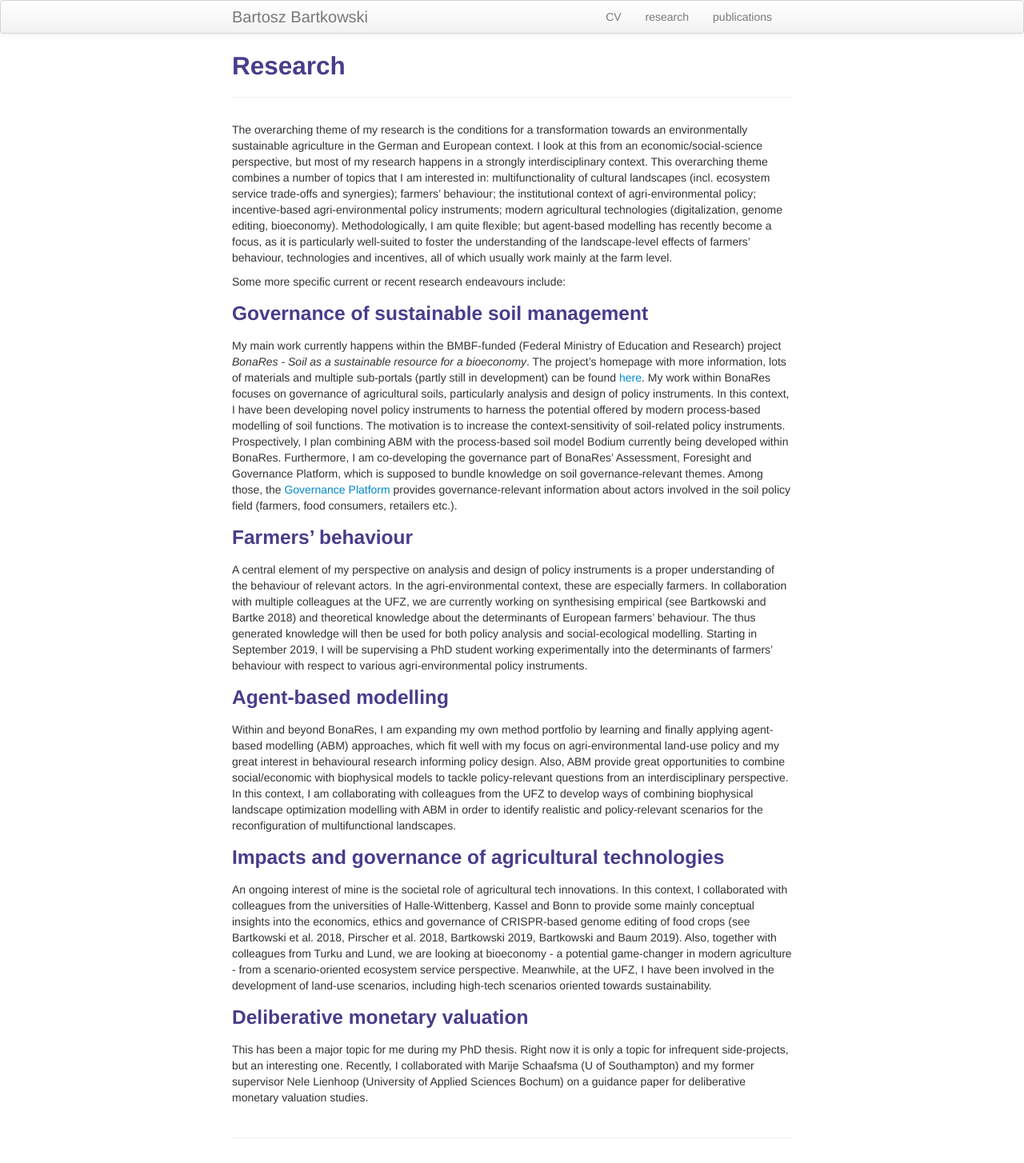
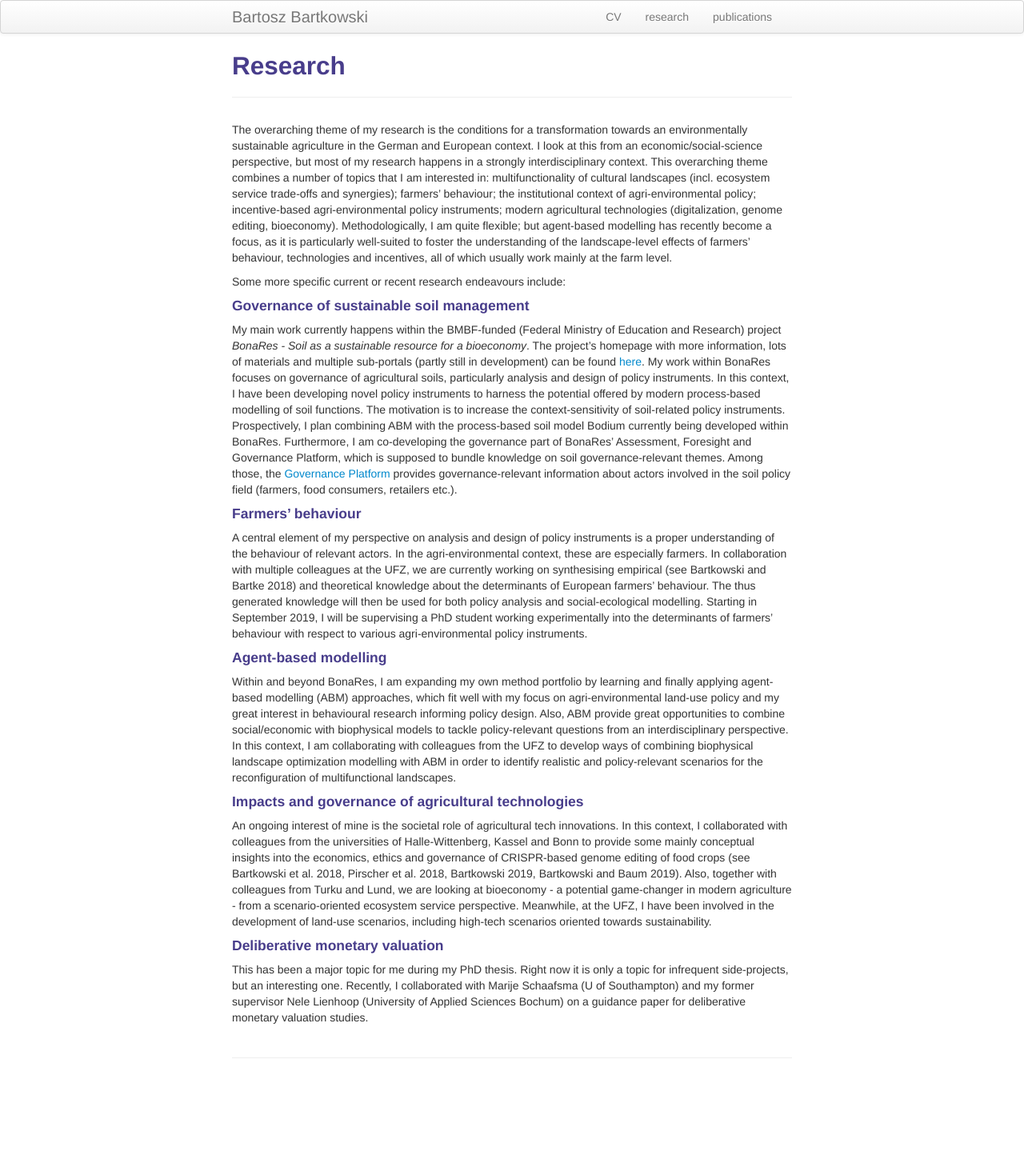
Before and after one commit to BartoszBartk/BartoszBartk.github.io, a Jekyll site: the page built from pages/research.md, in a window 1280 px wide. Shown: the whole page at 80% size. Built offline with Jekyll 4.4.1, drawn with Linux system fonts in a browser that asks for light colours; after the commit the page ends 1354 px from its top, so only the background shows below that.

```diff
--- a/pages/research.md
+++ b/pages/research.md
@@ -8,19 +8,19 @@ The overarching theme of my research is the conditions for a transformation towa
 
 Some more specific current or recent research endeavours include:
 
-### Governance of sustainable soil management
+#### Governance of sustainable soil management
 My main work currently happens within the BMBF-funded (Federal Ministry of Education and Research) project <i>BonaRes - Soil as a sustainable resource for a bioeconomy</i>. The project's homepage with more information, lots of materials and multiple sub-portals (partly still in development) can be found <a href="https://www.bonares.de/">here</a>. My work within BonaRes focuses on governance of agricultural soils, particularly analysis and design of policy instruments. In this context, I have been developing novel policy instruments to harness the potential offered by modern process-based modelling of soil functions. The motivation is to increase the context-sensitivity of soil-related policy instruments. Prospectively, I plan combining ABM with the process-based soil model Bodium currently being developed within BonaRes. Furthermore, I am co-developing the governance part of BonaRes' Assessment, Foresight and Governance Platform, which is supposed to bundle knowledge on soil governance-relevant themes. Among those, the <a href="https://www.bonares.de/socioeconomics/governanceinstruments">Governance Platform</a> provides governance-relevant information about actors involved in the soil policy field (farmers, food consumers, retailers etc.).
 
-### Farmers' behaviour
+#### Farmers' behaviour
 A central element of my perspective on analysis and design of policy instruments is a proper understanding of the behaviour of relevant actors. In the agri-environmental context, these are especially farmers. In collaboration with multiple colleagues at the UFZ, we are currently working on synthesising empirical (see Bartkowski and Bartke 2018) and theoretical knowledge about the determinants of European farmers' behaviour. The thus generated knowledge will then be used for both policy analysis and social-ecological modelling. Starting in September 2019, I will be supervising a PhD student working experimentally into the determinants of farmers' behaviour with respect to various agri-environmental policy instruments.
 
-### Agent-based modelling
+#### Agent-based modelling
 Within and beyond BonaRes, I am expanding my own method portfolio by learning and finally applying agent-based modelling (ABM) approaches, which fit well with my focus on agri-environmental land-use policy and my great interest in behavioural research informing policy design. Also, ABM provide great opportunities to combine social/economic with biophysical models to tackle policy-relevant questions from an interdisciplinary perspective. In this context, I am collaborating with colleagues from the UFZ to develop ways of combining biophysical landscape optimization modelling with ABM in order to identify realistic and policy-relevant scenarios for the reconfiguration of multifunctional landscapes.
 
-### Impacts and governance of agricultural technologies
+#### Impacts and governance of agricultural technologies
 An ongoing interest of mine is the societal role of agricultural tech innovations. In this context, I collaborated with colleagues from the universities of Halle-Wittenberg, Kassel and Bonn to provide some mainly conceptual insights into the economics, ethics and governance of CRISPR-based genome editing of food crops (see Bartkowski et al. 2018, Pirscher et al. 2018, Bartkowski 2019, Bartkowski and Baum 2019). Also, together with colleagues from Turku and Lund, we are looking at bioeconomy - a potential game-changer in modern agriculture - from a scenario-oriented ecosystem service perspective. Meanwhile, at the UFZ, I have been involved in the development of land-use scenarios, including high-tech scenarios oriented towards sustainability.
 
-### Deliberative monetary valuation
+#### Deliberative monetary valuation
 This has been a major topic for me during my PhD thesis. Right now it is only a topic for infrequent side-projects, but an interesting one. Recently, I collaborated with Marije Schaafsma (U of Southampton) and my former supervisor Nele Lienhoop (University of Applied Sciences Bochum) on a guidance paper for deliberative monetary valuation studies.
 
 <!-- [click here for the most recent version of the paper]({{ BASE_PATH}}/pages/working_papers/sample-working-paper.pdf) -->
```
Also changed, not shown: pages/publications.md (+10 -5 lines).
